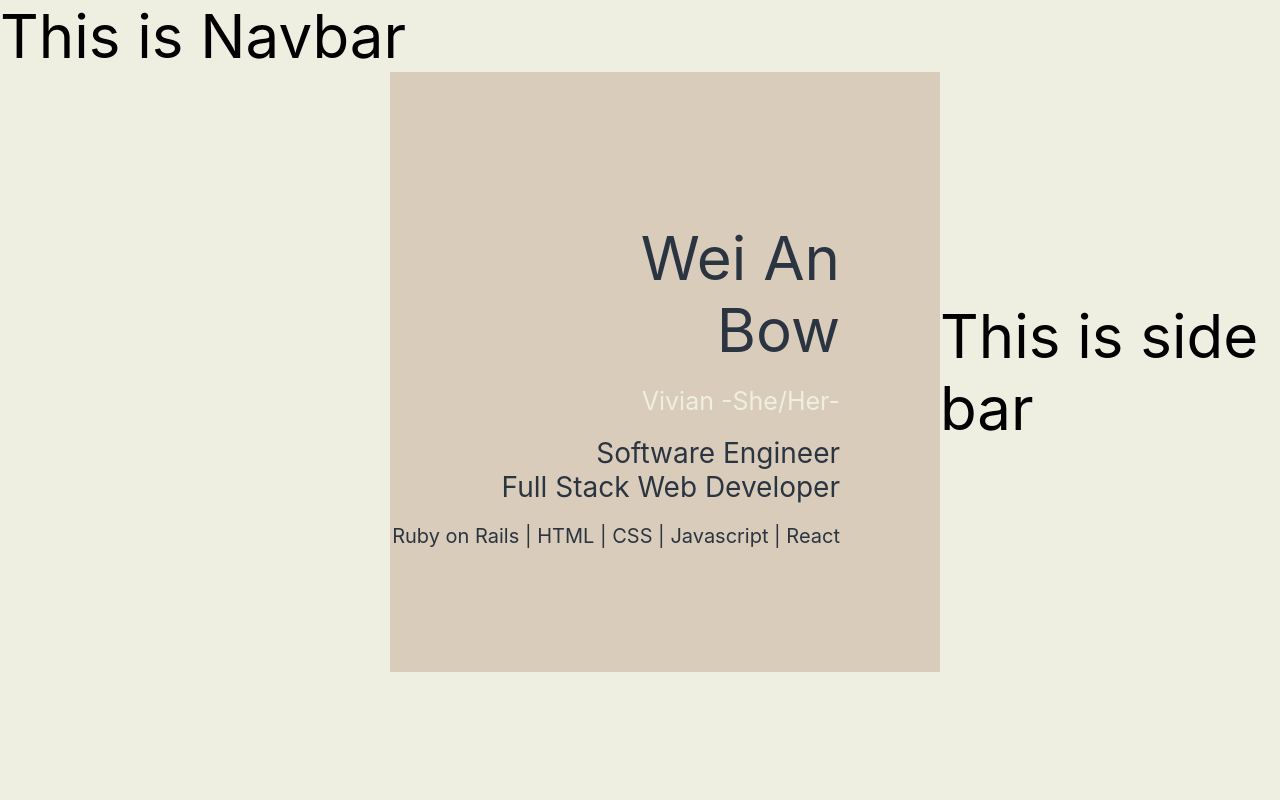
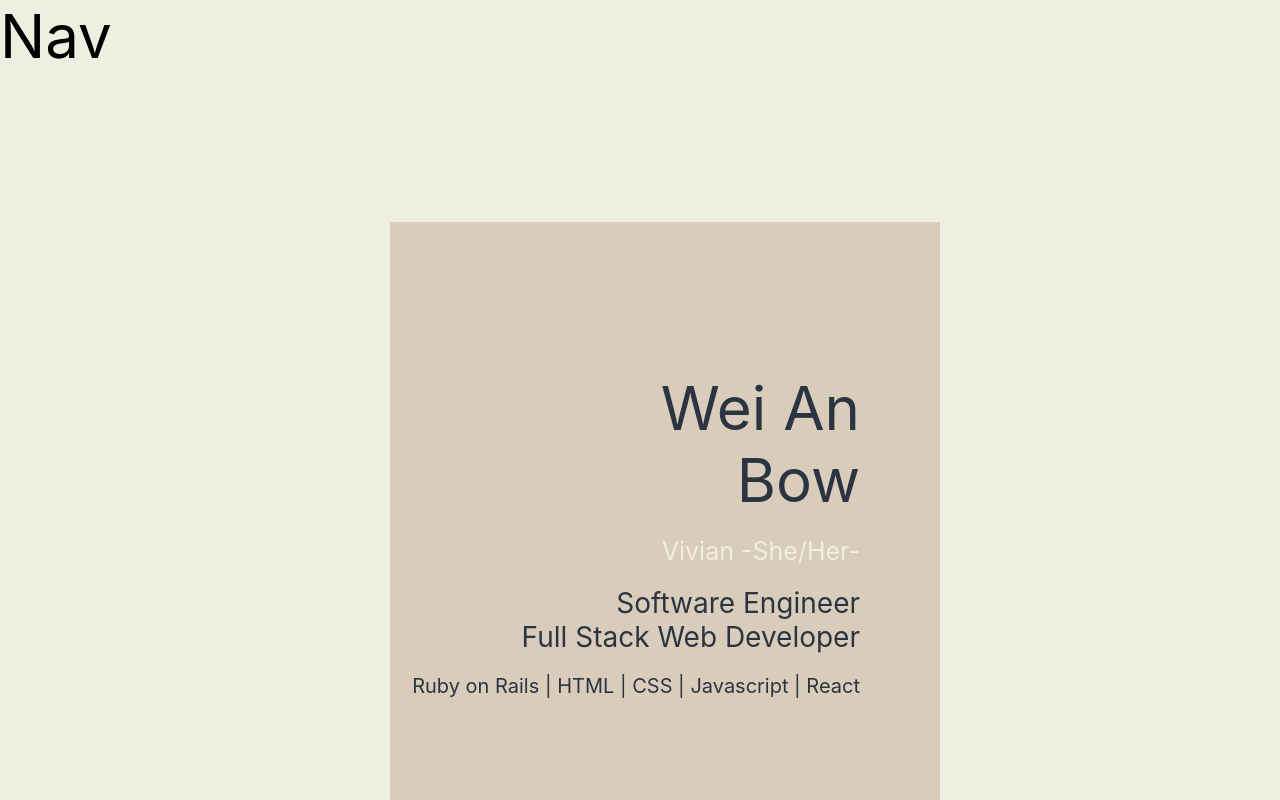
Before and after one commit to VivianBao/portfolio, a React (Create React App) app: page / in a window 1280 px wide. Shown: the top 800 px of the page. Built offline with nearby package versions, Linux system fonts and the light colour scheme.

Commit message:
Refined structure

```diff
--- a/src/App.js
+++ b/src/App.js
@@ -9,16 +9,10 @@
   return (
     <div className="App">
       <Navbar/>
-      <div className="content-container">
-        <div className="content">
-          <Landing />
-          {/* <ProjectIndex />
-          <Contact /> */}
-        </div>
-        <div className="side-bar">
-          <SideBar/>
-        </div>
-      </div>
+      <Landing />
+        {/* <ProjectIndex />
+        <Contact /> */}
+      <SideBar/>
     </div>
   );
 }
--- a/src/components/Navbar.js
+++ b/src/components/Navbar.js
@@ -3,7 +3,7 @@
 export default function Navbar() {
   return (
     <>
-      <h1>This is Navbar</h1>
+      <h1>Nav</h1>
     </>
   )
 }
--- a/src/styles/App.scss
+++ b/src/styles/App.scss
@@ -1,8 +1,5 @@
 @import './_colors.scss';
 
-.content-container{
-  height: 100%;
-  display: flex;
-  justify-content: space-between;
-  align-items: center;
+.App{
+  // height: 100vh;
 }
--- a/src/styles/Landing.scss
+++ b/src/styles/Landing.scss
@@ -2,17 +2,19 @@
 
 .landing-container{
   height: 100%;
+  width: 100%;
 }
 .landing--brown-block{
   background-color: $brown;
   color: $dark-blue;
   text-align: right;
   width: 550px;
-  height: 600px;
+  height: 1200px;
   margin-left: 390px;
+  margin-top: 150px;
   .text{
     padding-top: 150px;
-    padding-right: 100px;
+    padding-right: 80px;
     h4 {
       color: $background-brown;
       margin: 20px 0;
```
